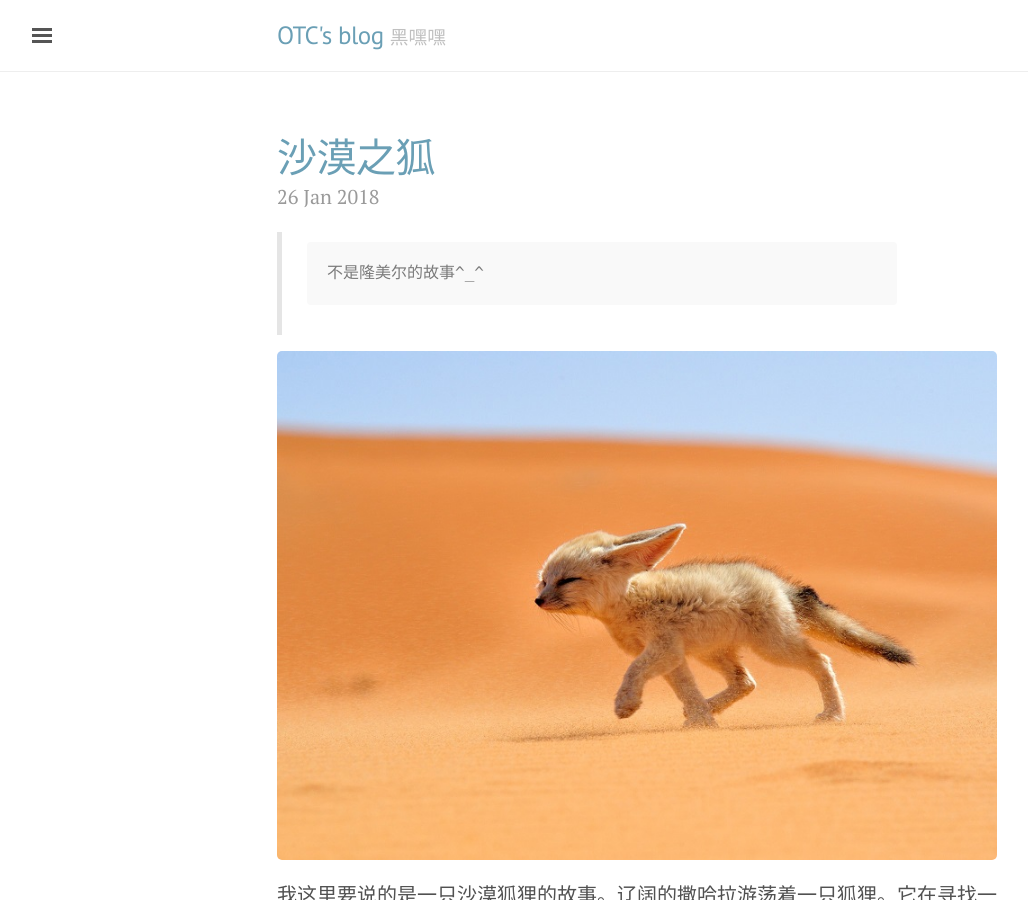
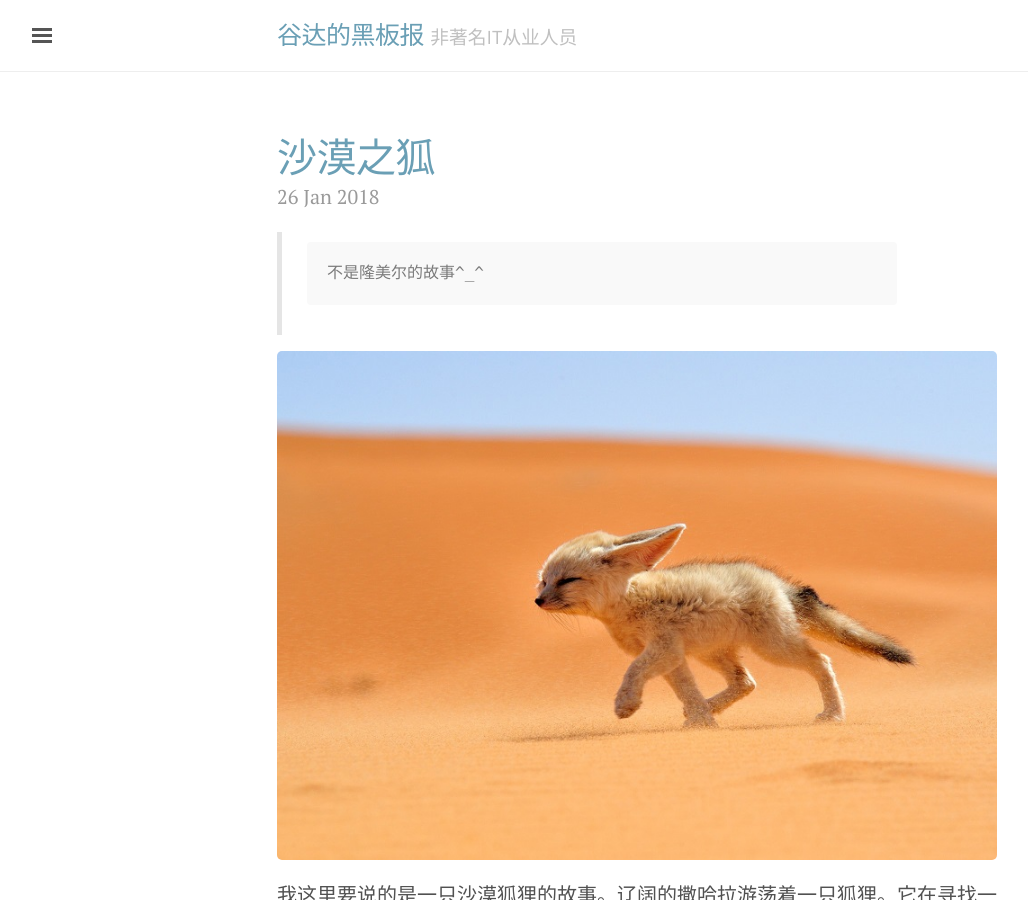
Before and after one commit to frank809/frank809.github.io, a Jekyll site: the page built from index.html, in a window 1280 px wide and 900 px high. Shown: the whole window, without its empty margins (3-1031 px from the left). Built offline with Jekyll 4.4.1, drawn with Linux system fonts in a browser that asks for light colours; the list of posts is cut into pages by our own code.

Commit message:
Change name

```diff
--- a/_config.yml
+++ b/_config.yml
@@ -4,9 +4,9 @@
 permalink:           pretty
 
 # Setup
-title:               OTC's blog
-tagline:             '黑嘿嘿'
-description:         '猜猜为啥叫OTC?'
+title:               谷达的黑板报
+tagline:             '非著名IT从业人员'
+description:         ''
 url:                 https://frank809.github.io
 baseurl:             ''
 paginate:            5
```
Also changed, not shown: _draft/2017-09-07-planin2017.md (+1 -0 lines), about.md (+1 -1 lines).
